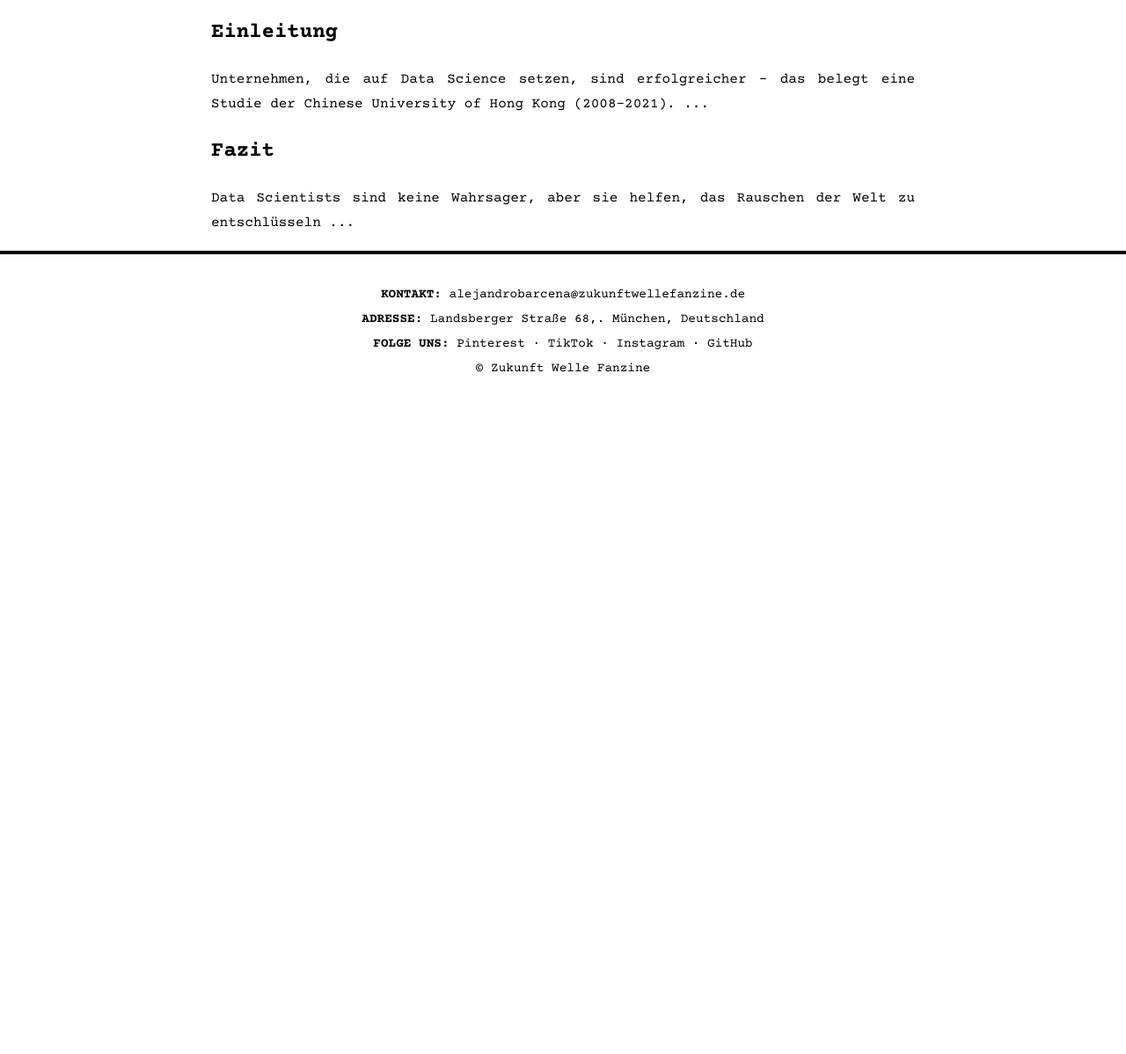
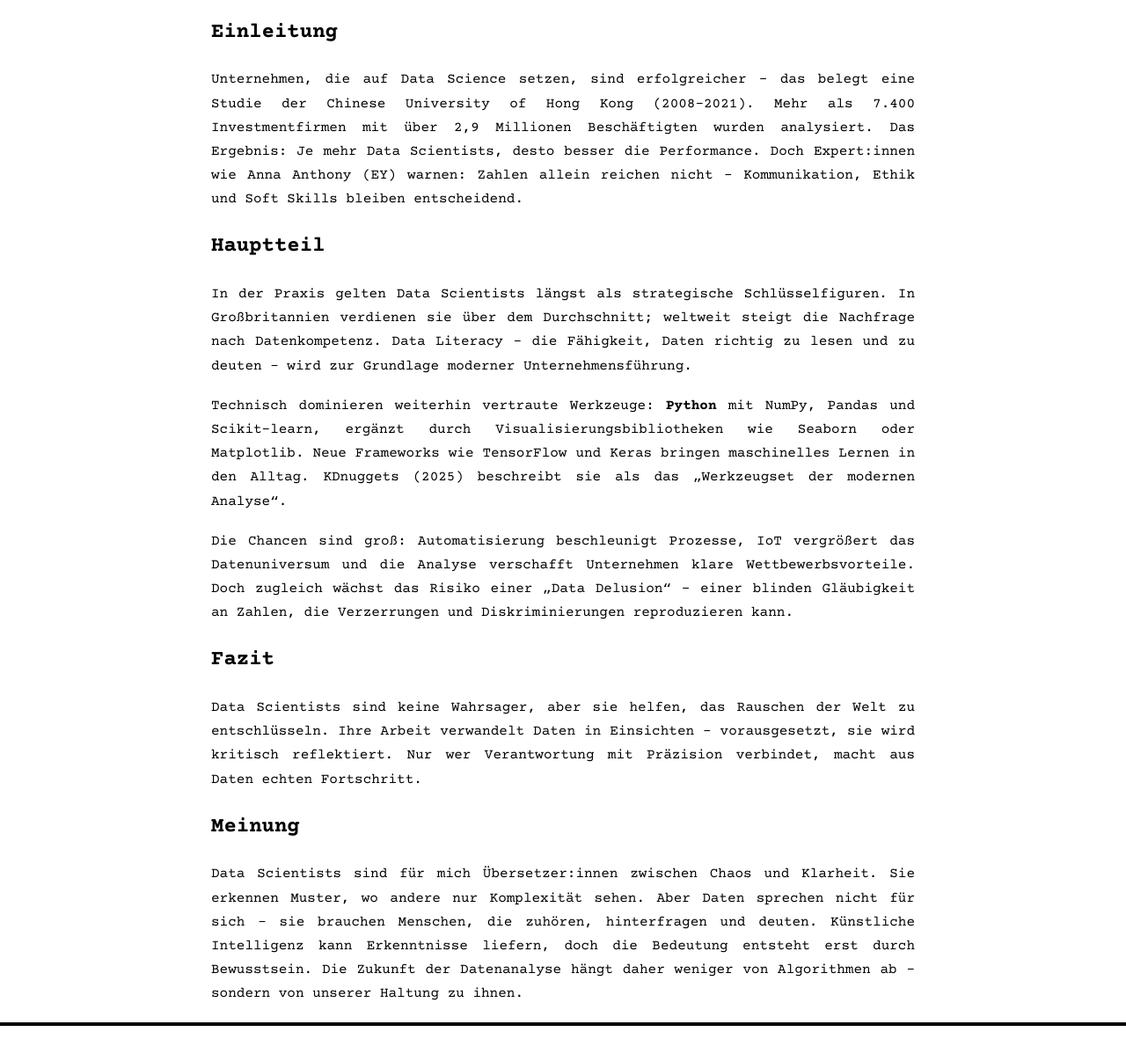
Before and after one commit to alejandrabarcena/zukunftwellefanzine, a website: page articles/datenjunkies-sind-data-scientists-die-orakel-des-21-jahrhunderts.html in a window 1280 px wide. Shown: the part 787-1985 px from the top of the page at 88% size. Before the commit the page ends 1253 px from the top, so only its background shows below. Drawn offline with nearby package versions, Linux system fonts and the light colour scheme.

Commit message:
add changes

```diff
--- a/articles/datenjunkies-sind-data-scientists-die-orakel-des-21-jahrhunderts.html
+++ b/articles/datenjunkies-sind-data-scientists-die-orakel-des-21-jahrhunderts.html
@@ -6,7 +6,6 @@
     <title>
       Datenjunkies: Sind Data Scientists die „Orakel“ des 21. Jahrhunderts?
     </title>
-
     <link
       href="https://fonts.googleapis.com/css2?family=Special+Elite&family=Courier+Prime:wght@400;700&display=swap"
       rel="stylesheet"
@@ -30,32 +29,69 @@
       <h1 class="article-title">
         Datenjunkies: Sind Data Scientists die „Orakel“ des 21. Jahrhunderts?
       </h1>
+      <p class="article-meta typewriter-text">Kategorie: DATENJUNKIES</p>
 
-      <p class="article-meta typewriter-text">
-        Kategorie: DATENJUNKIES • Autor: Índigo Bárcena • Datum: 30.10.2025
-      </p>
-
-      <!-- ✅ aquí la ruta correcta a la imagen -->
       <img
-        src="/images/datenjunkies-sind-data-scientists-die-orakel-des-21-jahrhunderts.jpg"
-        alt="Data Scientists arbeiten mit Datenvisualisierung und KI"
+        src="../images/datenjunkies-sind-data-scientists-die-orakel-des-21-jahrhunderts.jpg"
+        alt="Data Scientists – Analyse und Zukunft"
         class="article-image"
       />
 
       <section class="article-section">
         <h2>Einleitung</h2>
-        <p class="typewriter-text">
+        <p>
           Unternehmen, die auf Data Science setzen, sind erfolgreicher – das
           belegt eine Studie der Chinese University of Hong Kong (2008–2021).
-          ...
+          Mehr als 7.400 Investmentfirmen mit über 2,9 Millionen Beschäftigten
+          wurden analysiert. Das Ergebnis: Je mehr Data Scientists, desto besser
+          die Performance. Doch Expert:innen wie Anna Anthony (EY) warnen:
+          Zahlen allein reichen nicht – Kommunikation, Ethik und Soft Skills
+          bleiben entscheidend.
         </p>
-      </section>
 
-      <section class="article-section">
+        <h2>Hauptteil</h2>
+        <p>
+          In der Praxis gelten Data Scientists längst als strategische
+          Schlüsselfiguren. In Großbritannien verdienen sie über dem
+          Durchschnitt; weltweit steigt die Nachfrage nach Datenkompetenz. Data
+          Literacy – die Fähigkeit, Daten richtig zu lesen und zu deuten – wird
+          zur Grundlage moderner Unternehmensführung.
+        </p>
+
+        <p>
+          Technisch dominieren weiterhin vertraute Werkzeuge:
+          <strong>Python</strong> mit NumPy, Pandas und Scikit-learn, ergänzt
+          durch Visualisierungsbibliotheken wie Seaborn oder Matplotlib. Neue
+          Frameworks wie TensorFlow und Keras bringen maschinelles Lernen in den
+          Alltag. KDnuggets (2025) beschreibt sie als das „Werkzeugset der
+          modernen Analyse“.
+        </p>
+
+        <p>
+          Die Chancen sind groß: Automatisierung beschleunigt Prozesse, IoT
+          vergrößert das Datenuniversum und die Analyse verschafft Unternehmen
+          klare Wettbewerbsvorteile. Doch zugleich wächst das Risiko einer „Data
+          Delusion“ – einer blinden Gläubigkeit an Zahlen, die Verzerrungen und
+          Diskriminierungen reproduzieren kann.
+        </p>
+
         <h2>Fazit</h2>
-        <p class="typewriter-text">
+        <p>
           Data Scientists sind keine Wahrsager, aber sie helfen, das Rauschen
-          der Welt zu entschlüsseln ...
+          der Welt zu entschlüsseln. Ihre Arbeit verwandelt Daten in Einsichten
+          – vorausgesetzt, sie wird kritisch reflektiert. Nur wer Verantwortung
+          mit Präzision verbindet, macht aus Daten echten Fortschritt.
+        </p>
+
+        <h2>Meinung</h2>
+        <p>
+          Data Scientists sind für mich Übersetzer:innen zwischen Chaos und
+          Klarheit. Sie erkennen Muster, wo andere nur Komplexität sehen. Aber
+          Daten sprechen nicht für sich – sie brauchen Menschen, die zuhören,
+          hinterfragen und deuten. Künstliche Intelligenz kann Erkenntnisse
+          liefern, doch die Bedeutung entsteht erst durch Bewusstsein. Die
+          Zukunft der Datenanalyse hängt daher weniger von Algorithmen ab –
+          sondern von unserer Haltung zu ihnen.
         </p>
       </section>
     </main>
```
Also changed, not shown: articles/_template.html (+3 -1 lines).
